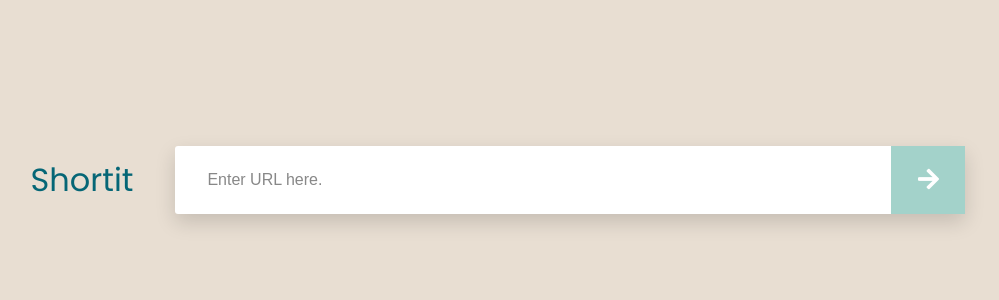
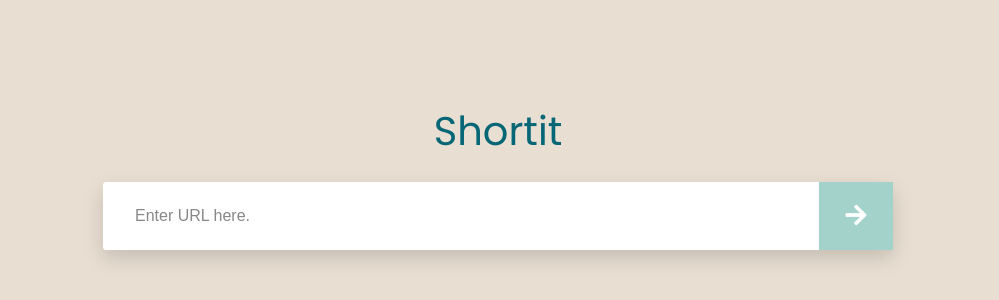
Before and after one commit to phoboxx/shortit, a React (Create React App) app in the folder client/: page / in a window 1280 px wide. Shown: the part 220-520 px from the top of the page, without its empty margins (142-1141 px from the left). Built offline with nearby package versions, Linux system fonts and the light colour scheme.

Commit message:
now displayed in rows

```diff
--- a/client/public/css/main.css
+++ b/client/public/css/main.css
@@ -822,7 +822,6 @@ legend {
 .s003 {
   min-height: 100vh;
   display: -ms-flexbox;
-  display: flex;
   -ms-flex-pack: center;
   justify-content: center;
   -ms-flex-align: center;
@@ -832,6 +831,8 @@ legend {
   background-size: cover;
   background-position: center center;
   padding: 15px;
+  display: flex;
+  flex-direction: column;
 }
 
 .s003 form {
@@ -1086,3 +1087,15 @@ legend {
 .btn-search i {
   font-size: 1.5rem;
 }
+
+.title {
+  text-align: center;
+  font-size: 5vh;
+}
+.alert {
+  text-align: center;
+}
+.link {
+  margin: 30px 0 0 0;
+  text-align: center;
+}
--- a/client/src/Components/Home.jsx
+++ b/client/src/Components/Home.jsx
@@ -2,12 +2,11 @@ import React, { Fragment, useState } from 'react';
 import Helmet from 'react-helmet';
 import axios from 'axios';
 import { Alert } from 'react-bootstrap';
-import { set } from 'mongoose';
 
 const Home = (props) => {
   const [url, setUrl] = useState('');
   const [shortUrl, setShortUrl] = useState('');
-  const [alert, setAlert] = useState({});
+  const [alert, setAlert] = useState();
 
   const submitUrl = async () => {
     const options = {
@@ -24,7 +23,7 @@ const Home = (props) => {
       const sendUrl = await axios(options);
       console.log(sendUrl);
       setShortUrl(sendUrl.data);
-      setAlert({});
+      setAlert({ variant: 'success', msg: 'Url successfuly created' });
     } catch (error) {
       console.error(error.response.data.errors[0].msg);
       setAlert({ variant: 'danger', msg: error.response.data.errors[0].msg });
@@ -44,11 +43,19 @@ const Home = (props) => {
         />
         <link href='./css/main.css' rel='stylesheet' />
       </Helmet>
+
       <div class='s003'>
-        <h1>Shortit</h1>
-        {alert ? <Alert variant={alert.variant}>{alert.msg}</Alert> : ''}
+        <h1 className='title'>Shortit</h1>
+        {alert ? (
+          <Alert className='alert' variant={alert.variant}>
+            {alert.msg}
+          </Alert>
+        ) : (
+          ''
+        )}
+
         <form>
-          <div class='inner-form'>
+          <div class='input inner-form '>
             <div class='input-field second-wrap'>
               <input
                 id='urlInput'
@@ -63,10 +70,12 @@ const Home = (props) => {
               <button class='btn-search' onClick={submitUrl} type='button'>
                 <i class='fas fa-arrow-right'></i>
               </button>
-              <a href={shortUrl}>{shortUrl}</a>
             </div>
           </div>
         </form>
+        <a className='link' href={shortUrl}>
+          {shortUrl}
+        </a>
       </div>
     </Fragment>
   );
--- a/client/src/Components/ShortURL.jsx
+++ b/client/src/Components/ShortURL.jsx
@@ -20,7 +20,7 @@ const ShortURL = (props) => {
   redirect();
   return (
     <Fragment>
-      <h1>This is ShortURL</h1>
+      <h1>You are getting redirected...</h1>
     </Fragment>
   );
 };
```
